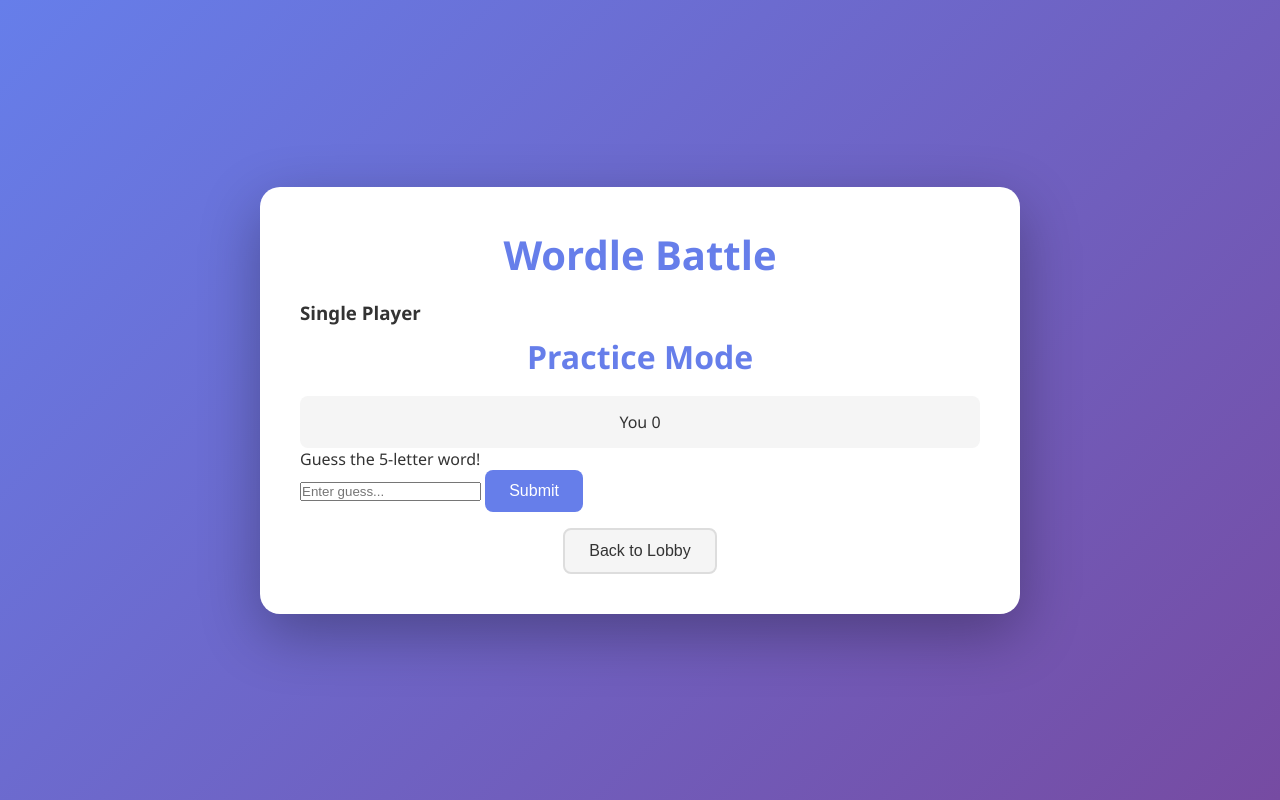
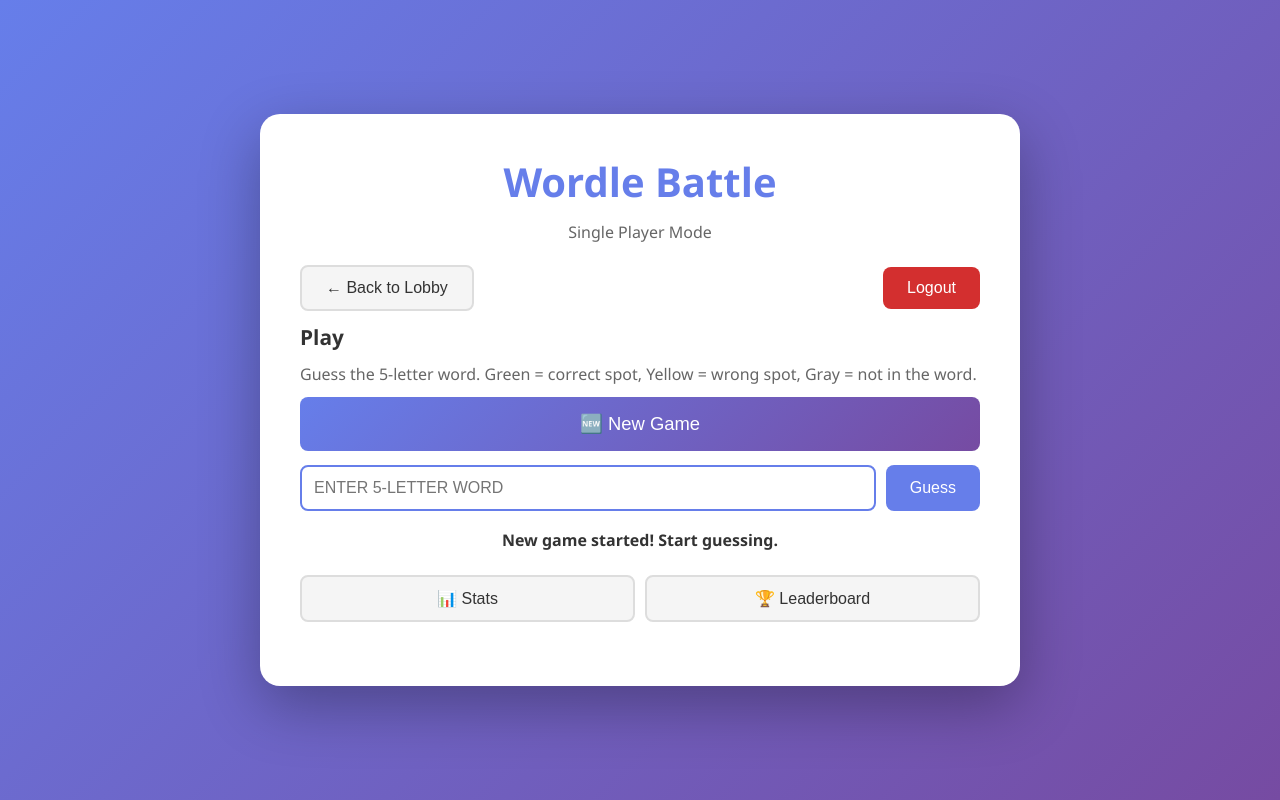
Before and after one commit to Eunhade/Test, a Flask app: page /singleplayer in a window 1280 px wide. Run offline with Flask 3, Linux system fonts and the light colour scheme; the visitor is signed in with stand-in values (Sample User, id 1); data comes from the database, SQL or seed files in the repository; data that the repository does not hold is empty.

Commit message:
Add files via upload

```diff
--- a/templates/singleplayer.html
+++ b/templates/singleplayer.html
@@ -1,48 +1,48 @@
-<!DOCTYPE html>
-<html>
+<!doctype html>
+<html lang="en">
 <head>
-  <title>Wordle Battle – Single Player</title>
-  <link rel="stylesheet" href="{{ url_for('static', filename='style.css') }}">
+  <meta charset="utf-8" />
+  <meta name="viewport" content="width=device-width, initial-scale=1" />
+  <title>Wordle Battle - Single Player</title>
+  <link rel="stylesheet" href="{{ url_for('static', filename='style.css') }}" />
 </head>
 <body>
   <div class="container">
     <h1>Wordle Battle</h1>
+    <p class="subtitle">Single Player Mode</p>
 
-    <div class="game-area">
-      <!-- Header -->
-      <div class="game-header">
-        <div class="timer-section">
-          <h3>Single Player</h3>
-          <div class="timer">Practice Mode</div>
-        </div>
+    <div id="status" class="status info hidden"></div>
 
-        <div class="score-section">
-          <div class="score-box">
-            <span class="player-label you">You</span>
-            <span id="myScore" class="score">0</span>
-          </div>
-        </div>
+    <div class="row" style="justify-content: space-between; margin-bottom: 12px;">
+      <button id="backToLobby" class="btn secondary">← Back to Lobby</button>
+      <button id="logout" class="btn danger">Logout</button>
+    </div>
+
+    <div class="section">
+      <h2>Play</h2>
+      <p style="color: var(--muted); margin-bottom: 12px;">
+        Guess the 5-letter word. Green = correct spot, Yellow = wrong spot, Gray = not in the word.
+      </p>
+
+      <button id="newGame" class="btn play">🆕 New Game</button>
+
+      <div class="guess-input" style="margin-top: 14px;">
+        <input id="guessInput" type="text" maxlength="5" placeholder="Enter 5-letter word" />
+        <button id="guessBtn" class="btn">Guess</button>
       </div>
 
-      <!-- Message -->
-      <div id="gameMessage" class="game-message">
-        Guess the 5-letter word!
+      <div id="gameMessage" style="text-align:center; font-weight: 700; margin: 10px 0;"></div>
+      <div id="guesses"></div>
+    </div>
+
+    <div class="section">
+      <div class="row" style="margin-bottom: 10px;">
+        <button id="toggleStats" class="btn secondary" style="flex:1;">📊 Stats</button>
+        <button id="toggleLeaderboard" class="btn secondary" style="flex:1;">🏆 Leaderboard</button>
       </div>
 
-      <!-- Grid -->
-      <div id="guessContainer" class="guess-container"></div>
-
-      <!-- Input -->
-      <div class="input-area">
-        <input id="guessInput" maxlength="5" placeholder="Enter guess..." autocomplete="off">
-        <button id="submitBtn" class="btn">Submit</button>
-      </div>
-
-      <div id="errorMessage" class="error-message hidden"></div>
-
-      <div style="margin-top: 16px; text-align:center;">
-        <button onclick="location.href='/lobby'" class="btn secondary">Back to Lobby</button>
-      </div>
+      <div id="statsPanel" class="stats hidden"></div>
+      <div id="leaderboardPanel" class="hidden" style="background: var(--card2); border-radius: 10px; padding: 12px;"></div>
     </div>
   </div>
 
```
Also changed, not shown: templates/game.html (+37 -30 lines).
